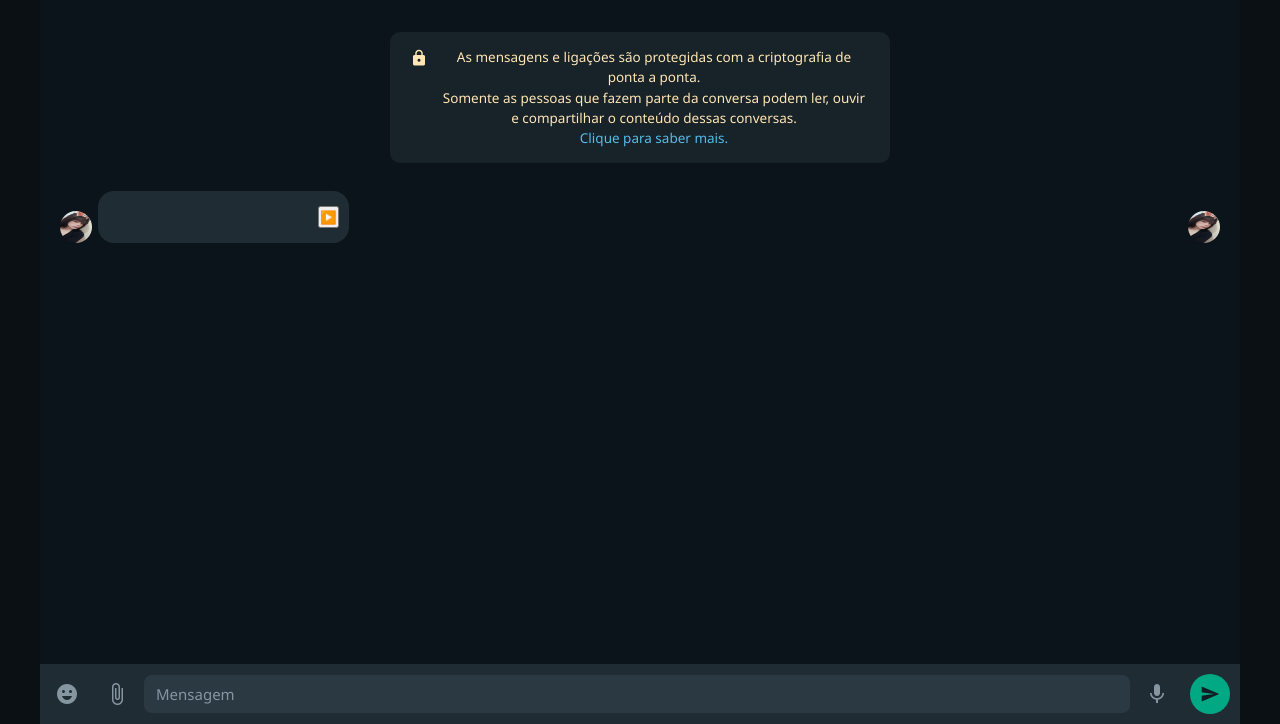
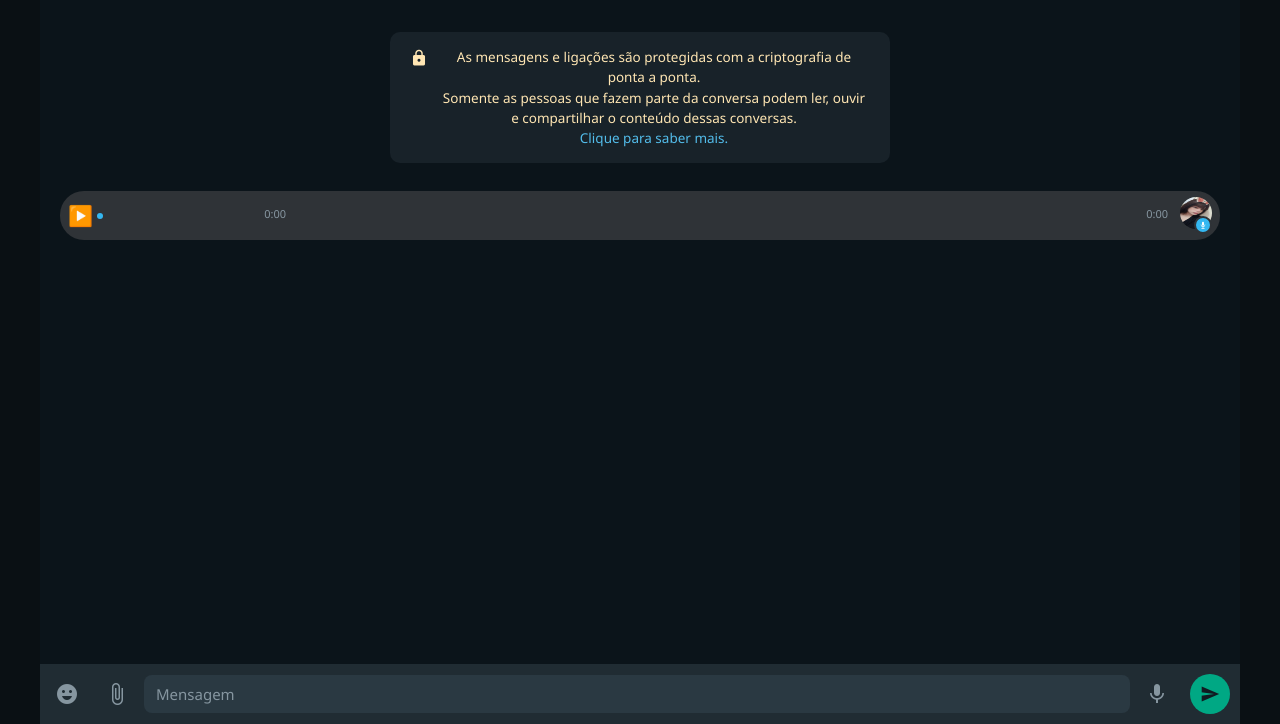
Before and after one commit to gustavo123123131/proxy-elevenlabs, a website: page public/index.html in a window 1280 px wide. Shown: the part 76-800 px from the top of the page. Drawn offline with Linux system fonts and the light colour scheme; no server answers.

Commit message:
Adiciona avatar para bolha de áudio

```diff
--- a/public/script_wavesurfer.js
+++ b/public/script_wavesurfer.js
@@ -16,49 +16,68 @@ async function addBotAudioMessage(blobOrFile) {
 
   const waveId = `waveform-${Date.now()}`;
 
+// 1. monta HTML
 wrapper.innerHTML = `
-    <img src="images/avatar.jpg" class="audio-avatar" alt="avatar">
-    <div class="audio-bubble">
-      <div id="${waveId}" class="waveform-static"></div>
 <button class="play-button">▶️</button>
+<div class="waveform-container" id="${waveId}"></div>
+<div class="timestamps">
+  <span class="current-time">0:00</span>
+  <span class="duration">0:00</span>
 </div>
-    <img src="images/avatar.jpg" class="audio-avatar end" alt="avatar">
+<div class="audio-avatar-end">
+  <img src="images/avatar.jpg" alt="avatar">
+</div>
 `;
 
 chat.appendChild(wrapper);
-  chat.scrollTop = chat.scrollHeight;
 
-  const wavesurfer = WaveSurfer.create({
-    container: `#${waveId}`,
-    waveColor: '#00a884',
-    progressColor: '#004c3f',
-    barWidth: 2,
-    height: 40,
-    responsive: true,
-    normalize: true,
-    pixelRatio: 1   // ← aqui! força o pixelRatio inteiro
-  });
-
-  wavesurfer.on('error', (e) => {
-    console.error('WaveSurfer erro:', e);
-  });
-
-  wavesurfer.loadBlob(blobOrFile); // ✅ CORREÇÃO AQUI
-
+// 2. já captura o playBtn aqui
 const playBtn = wrapper.querySelector('.play-button');
 playBtn.disabled = true;
 
-  wavesurfer.on('ready', () => {
-    playBtn.disabled = false;
-    console.log("✔️ Onda pronta para exibir");
+// 3. inicializa o Wavesurfer
+const wavesurfer = WaveSurfer.create({
+container: `#${waveId}`,
+waveColor: '#9aa0a6',
+progressColor: '#34B7F1',
+barWidth: 2,
+barGap: 1,
+cursorWidth: 0,
+height: 32,
+responsive: true,
+normalize: true,
+pixelRatio: 1
 });
 
+// 4. formatação de tempo
+function formatTime(sec) {
+const m = Math.floor(sec/60);
+const s = Math.floor(sec%60).toString().padStart(2,'0');
+return `${m}:${s}`;
+}
+
+// 5. quando estiver pronto, seta duração e libera o play
+wavesurfer.on('ready', () => {
+wrapper.querySelector('.duration')
+       .textContent = formatTime(wavesurfer.getDuration());
+playBtn.disabled = false;
+});
+
+// 6. a cada frame de áudio, atualiza o tempo corrente
+wavesurfer.on('audioprocess', () => {
+wrapper.querySelector('.current-time')
+       .textContent = formatTime(wavesurfer.getCurrentTime());
+});
+
+// 7. carrega e conecta o blob
+wavesurfer.loadBlob(blobOrFile);
+
+// 8. play/pause
 playBtn.addEventListener('click', () => {
 wavesurfer.playPause();
 playBtn.textContent = wavesurfer.isPlaying() ? '⏸️' : '▶️';
 });
 }
-
 
 window.addEventListener('DOMContentLoaded', async () => {
   try {
--- a/public/style.css
+++ b/public/style.css
@@ -320,3 +320,74 @@
     width: 200px;
     height: 40px;
   }
+
+  /* bolha igual WhatsApp */
+.audio-message {
+    display: inline-flex;
+    align-items: center;
+    background: #2f3337;
+    border-radius: 24px;
+    padding: 6px 8px;
+    gap: 8px;
+  }
+
+  /* botão ▶️ */
+  .play-button {
+    border: none;
+    background: none;
+    color: #ffffff;
+    font-size: 20px;
+    cursor: pointer;
+  }
+
+  /* container da onda + pontinho azul */
+  .waveform-container {
+    position: relative;
+    width: 180px;   /* ajuste se quiser maior/menor */
+    height: 32px;
+    margin: 0 4px;
+  }
+  .waveform-container::before {
+    content: '';
+    position: absolute;
+    left: -8px;
+    top: 50%;
+    transform: translateY(-50%);
+    width: 6px;
+    height: 6px;
+    background: #34B7F1;
+    border-radius: 50%;
+  }
+
+  /* tempos sob a onda */
+  .timestamps {
+    display: flex;
+    justify-content: space-between;
+    font-size: 11px;
+    color: #8696a0;
+    width: 100%;
+    margin-top: -4px;
+    padding: 0 4px;
+  }
+
+  /* avatar + mic */
+  .audio-avatar-end {
+    position: relative;
+    margin-left: auto;
+  }
+  .audio-avatar-end img {
+    width: 32px;
+    height: 32px;
+    border-radius: 50%;
+  }
+  .audio-avatar-end::after {
+    content: '';
+    position: absolute;
+    bottom: 0;
+    right: 0;
+    width: 14px;
+    height: 14px;
+    background: #34B7F1 url('images/mic.svg') center/8px no-repeat;
+    border: 2px solid #2f3337;
+    border-radius: 50%;
+  }
```
Also changed, not shown: public/images/mic.svg (added). Lines whose indentation alone changed are shown as unchanged.
